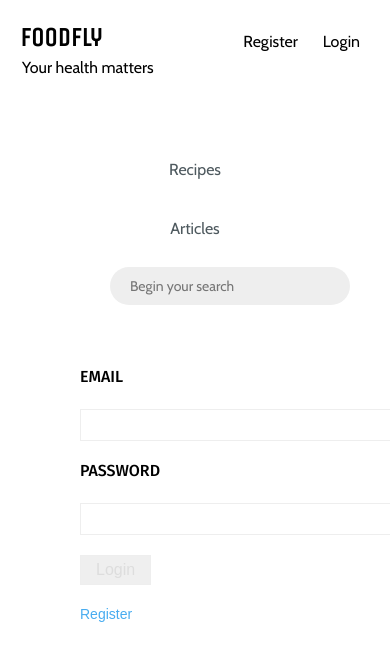
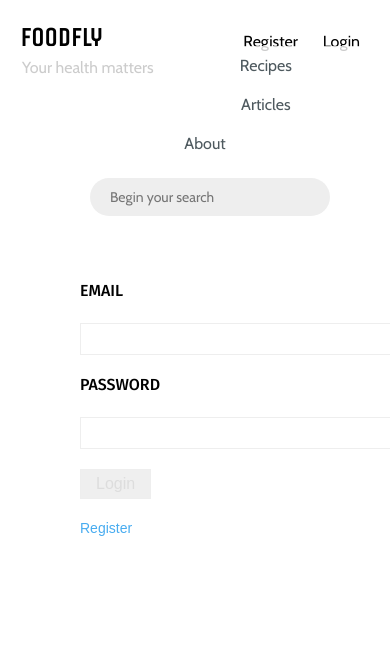
Before and after one commit to lenoxhuh/cook, a React (Create React App) app in the folder client/: page /auth/login in a window 390 px wide. Shown: the top 660 px of the page. Built offline with nearby package versions, Linux system fonts and the light colour scheme; no server answers; a web font is replaced by a local one.

Commit message:
Fix mobile layout

```diff
--- a/client/src/components/Navbar/Navbar.css
+++ b/client/src/components/Navbar/Navbar.css
@@ -55,7 +55,7 @@
     opacity: 0.8;
     transition: 0.5s;
     text-align: center;
-    min-width: 150px;
+    min-width: 50px;
     background-color: white;
     border-radius: 20px;
     padding: 10px 10px;
@@ -116,7 +116,24 @@
 @media (max-width: 1110px) {
     .nav-link {
         width: 100%;
-        max-width: 50px;
         border-right: none;
     }
+    .nav-wrapper {
+        position: relative;
+        top: -30px;
+        padding: 0;
+    }
+    .search-wrapper {
+        float: none;
+        text-align: center;
+        top: -15px;
+        left: 15px;
+    }
 }
+
+@media (max-width: 500px) {
+    .nav-link {
+        display: block;
+        margin: 0 auto;
+    }
+}
```
